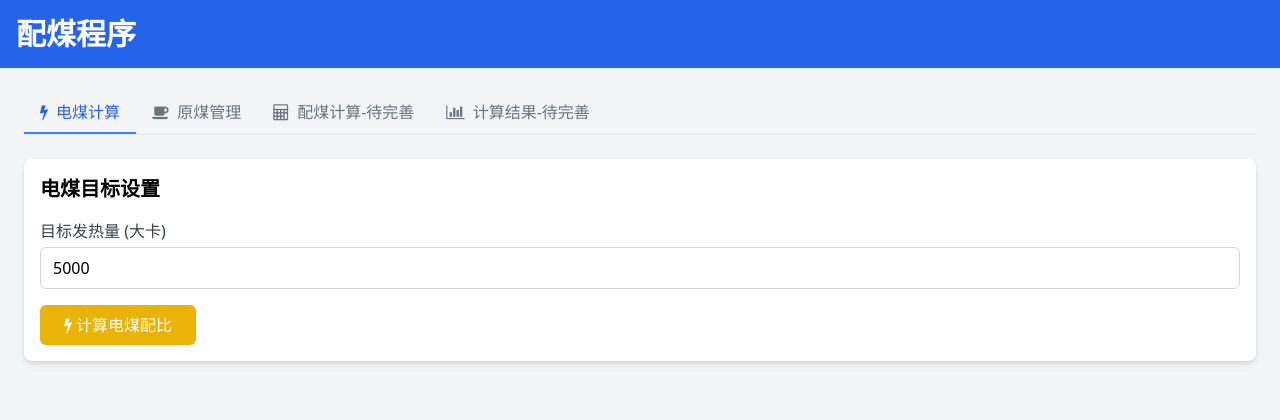
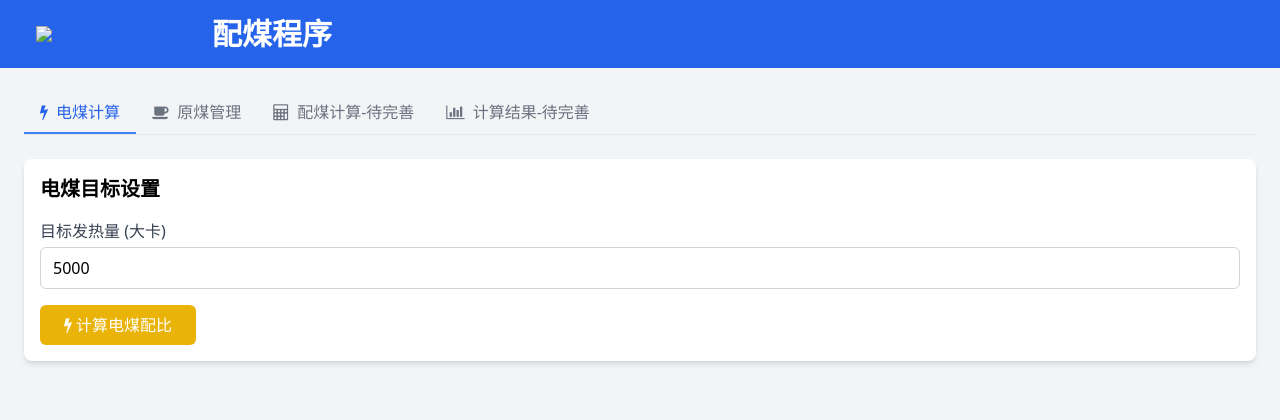
Before and after one commit to ZHANGJMJR/coal_cal, a Flask app: page / in a window 1280 px wide. Shown: the top 420 px of the page. Run offline with Flask 3, Linux system fonts and the light colour scheme; data comes from the database, SQL or seed files in the repository; some libraries are stand-ins or nearby versions.

Commit message:
finished electric blend commit third

```diff
--- a/templates/index.html
+++ b/templates/index.html
@@ -13,7 +13,9 @@
 <body class="bg-gray-100 min-h-screen flex flex-col">
 <header class="bg-blue-600 text-white p-4">
     <div class="container mx-auto">
-        <h1 class="text-2xl md:text-3xl font-bold">配煤程序</h1>
+        <h1 class="text-2xl md:text-3xl font-bold" style="display:flex;margin-left:20px; align-items:center;">
+            <img src="/static/logo.png" style="width:160px; height:auto; margin-right:16px; "> 配煤程序
+        </h1>
         {# <p class="text-sm md:text-base mt-1">多终端智能配煤解决方案</p> #}
     </div>
 </header>
```
Also changed, not shown: app.py (+0 -78 lines), favicon.ico (added), logo.png (added), static/favicon.ico (added), static/logo.png (added).
